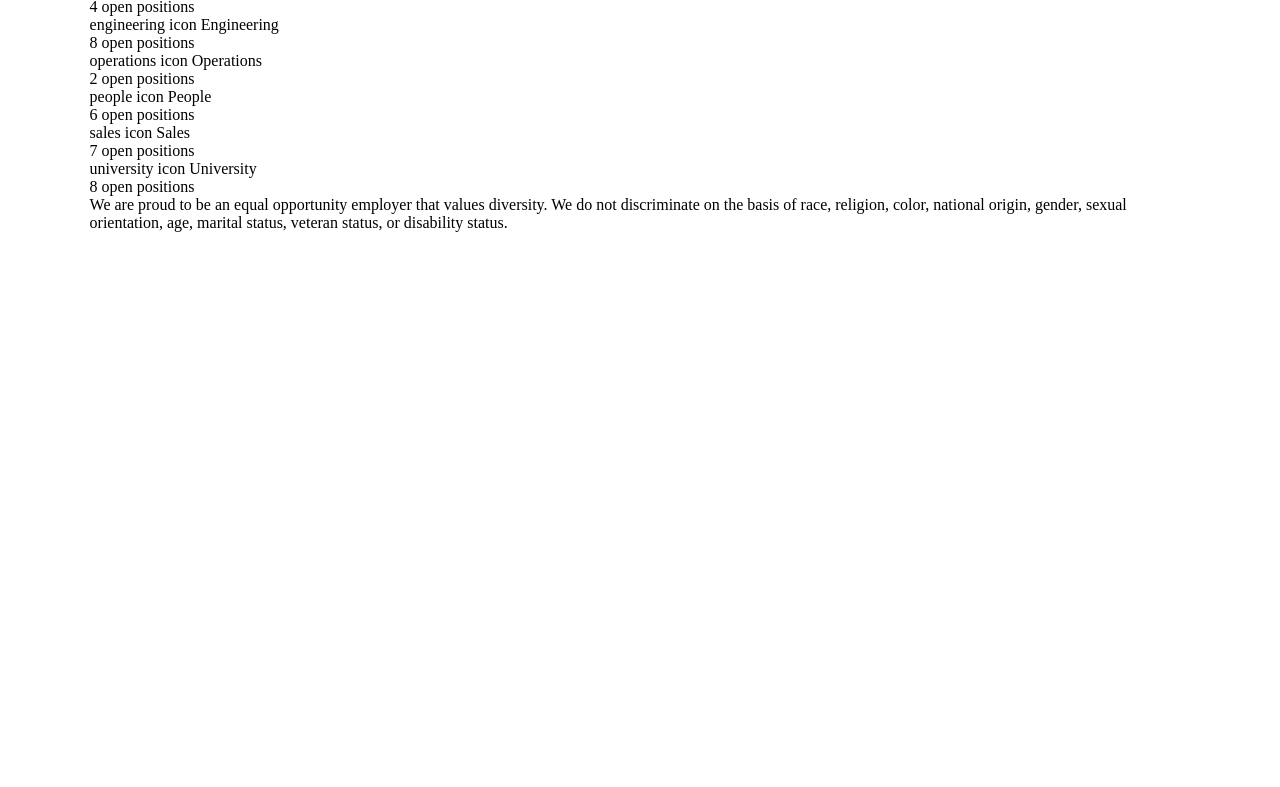
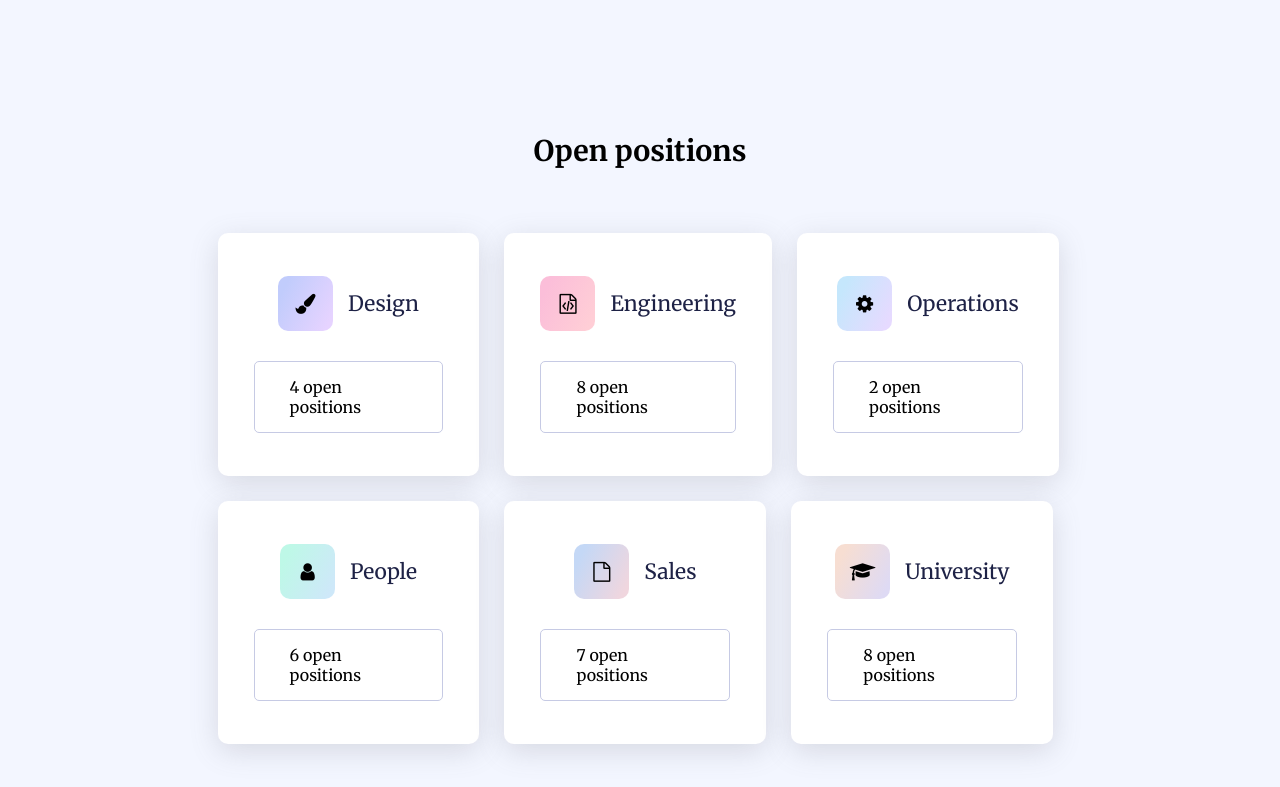
Before and after one commit to RubyMary18/Job-Board, a plain HTML site: page index.html in a window 1280 px wide. Shown: the part 57-844 px from the top of the page. Before the commit the page ends 800 px from the top, so only its background shows below. Drawn offline with Linux system fonts and the light colour scheme.

Commit message:
desktop pixel perfect design at 1440px

```diff
--- a/assets/css/style.css
+++ b/assets/css/style.css
@@ -1,7 +1,10 @@
+@import url("https://fonts.googleapis.com/css2?family=Merriweather:wght@300;400;700;900&display=swap");
+
 * {
   margin: 0;
   padding: 0;
   box-sizing: border-box;
+  font-family: "Merriweather", serif;
 }
 
 ul li {
@@ -14,8 +17,8 @@ a {
 
 /*for wrapper*/
 .wrapper {
-  max-width: 1350px;
-  width: 86%;
+  /* max-width: 1350px; */
+  width: 66%;
   margin: 0 auto;
 }
 
@@ -30,7 +33,160 @@ a {
 /*=================================
   main styling starts here
 =================================*/
+body {
+  background-color: #f3f6ff;
+}
 
+.container {
+  padding: 190px 0 153px;
+}
+
+h1 {
+  font-size: 28.5px;
+  text-align: center;
+  margin-bottom: 64px;
+}
+
+ul {
+  display: flex;
+  flex-wrap: wrap;
+  gap: 25px;
+  margin-bottom: 57px;
+}
+
+ul li {
+  background-color: #fff;
+  flex-basis: 31%;
+  box-shadow: rgba(100, 100, 111, 0.2) 0px 7px 29px 0px;
+  padding: 43px 36px;
+  border-radius: 10px;
+}
+
+.icon {
+  width: 55px;
+  height: 55px;
+  display: inline-block;
+  font-family: "FontAwesome";
+  position: relative;
+  text-indent: -9999px;
+  border-radius: 10px;
+  font-size: 20px;
+}
+
+.icon::before {
+  position: absolute;
+  text-indent: 0;
+  top: 50%;
+  left: 50%;
+  transform: translate(-50%, -50%);
+}
+
+.design-icon {
+  background: linear-gradient(
+    117deg,
+    rgba(193, 204, 252, 1) 15%,
+    rgba(230, 211, 255, 1) 90%
+  );
+}
+
+.design-icon::before {
+  content: "\f1fc";
+}
+
+.engineering-icon {
+  background: linear-gradient(
+    117deg,
+    rgba(251, 190, 217, 1) 15%,
+    rgba(255, 206, 214, 1) 90%
+  );
+}
+
+.engineering-icon::before {
+  content: "\f1c9";
+}
+
+.operations-icon {
+  background: linear-gradient(
+    117deg,
+    rgba(197, 231, 252, 1) 15%,
+    rgba(230, 218, 255, 1) 90%
+  );
+}
+
+.operations-icon::before {
+  content: "\f013";
+}
+
+.people-icon {
+  background: linear-gradient(
+    117deg,
+    rgba(190, 248, 231, 1) 15%,
+    rgba(206, 232, 249, 1) 90%
+  );
+}
+
+.people-icon::before {
+  content: "\f007";
+}
+
+.sales-icon {
+  background: linear-gradient(
+    117deg,
+    rgba(196, 216, 246, 1) 15%,
+    rgba(240, 214, 222, 1) 90%
+  );
+}
+
+.sales-icon::before {
+  content: "\f016";
+}
+
+.university-icon {
+  background: linear-gradient(
+    117deg,
+    rgba(247, 222, 210, 1) 15%,
+    rgba(222, 218, 244, 1) 90%
+  );
+}
+
+.university-icon::before {
+  content: "\f19d";
+}
+
+.head-info span:nth-of-type(2) {
+  color: #1e2246;
+  font-size: 21px;
+}
+
+.head-info {
+  display: flex;
+  justify-content: center;
+  align-items: center;
+  gap: 15px;
+}
+
+.open-positions-no p {
+  border: 1px solid #c6cae4;
+  padding: 15px 35px;
+  border-radius: 5px;
+}
+
+.open-positions-no p:hover {
+  color: #fff;
+  background-color: #1e2246;
+  cursor: pointer;
+}
+
+.head-info {
+  margin-bottom: 30px;
+}
+
+main .wrapper > p {
+  padding: 0 90px;
+  font-size: 14.5px;
+  text-align: center;
+  line-height: 1.5;
+}
 /*=================================
   main styling ends here
 =================================*/
```
